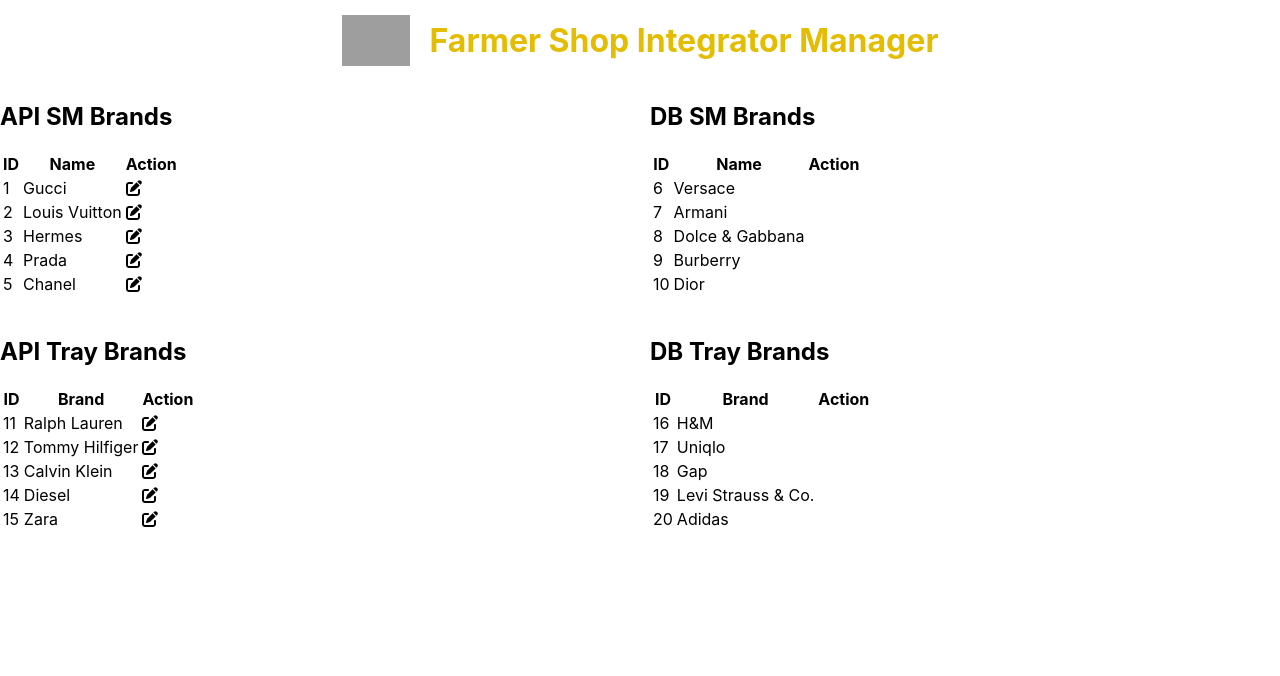
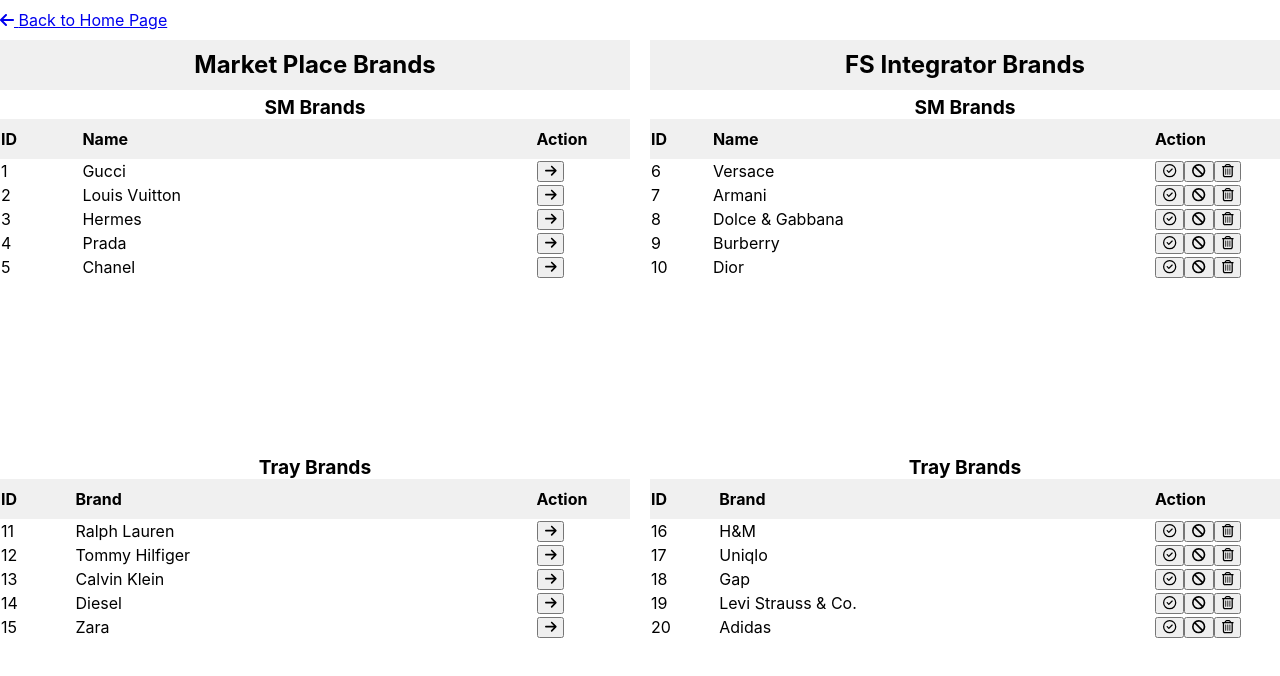
Before and after one commit to bruno-frascino/fsi-admin, a React (Create React App) app: page /sync/brand in a window 1280 px wide. Shown: the top 676 px of the page. Built offline with nearby package versions, Linux system fonts and the light colour scheme; no server answers; grey boxes are pictures that could not be loaded.

Commit message:
feat: New design and PrimeReact datatable added to sync pages

```diff
--- a/src/pages/sync/brand/index.tsx
+++ b/src/pages/sync/brand/index.tsx
@@ -1,125 +1,130 @@
-import { useEffect, useState } from "react";
+import { useEffect, useRef, useState } from "react";
 import { BrandSynchronizationDetails, FreshSBrand, DbSBrand, FreshTBrand, DbTBrand } from "../../../api/types";
-import { getBrandSynchronizationDetails } from "../../../api/api";
-import PageHeader from "../../../components/PageHeader";
+import { getBrandSynchronizationDetails, insertBrandDetails, updateBrandDetails } from "../../../api/api";
 import { FontAwesomeIcon } from '@fortawesome/react-fontawesome'
-import { faEdit } from '@fortawesome/free-solid-svg-icons'
+import { faBan, faArrowRight } from '@fortawesome/free-solid-svg-icons'
+import { faCircleCheck, faTrashCan } from '@fortawesome/free-regular-svg-icons'
+import BackLink from "../../../components/BackLink";
+import { DataTable } from 'primereact/datatable';
+import { Column } from 'primereact/column';
+import { useNavigate } from "react-router-dom";
+// import './brand.style.css'; // Import your CSS file
 
-const SyncBrandPage = () => {
+const SyncBrandPage: React.FC = () => {
   const [apiSmBrands, setApiSmBrands] = useState<FreshSBrand[] | null>(null);
   const [dbSmBrands, setDbSmBrands] = useState<DbSBrand[] | null>(null);
   const [apiTrayBrands, setApiTrayBrands] = useState<FreshTBrand[] | null>(null);
   const [dbTrayBrands, setDbTrayBrands] = useState<DbTBrand[] | null>(null);
+  const [errorMsg, setErrorMsg] = useState<string | null>(null);
 
-  useEffect(() => {
-    console.log('SyncBrandPage');
+  const navigate = useNavigate();
 
   const fetchSyncData = async () => {
     const response: BrandSynchronizationDetails = await getBrandSynchronizationDetails();
+    if(!response) {
+      // redirect to an error page
+      navigate('/error');
+      return;
+    }
+
     setApiSmBrands(response.apiSmBrands);
     setDbSmBrands(response.dbSmBrands);
     setApiTrayBrands(response.apiTrayBrands);
     setDbTrayBrands(response.dbTrayBrands);
+
   }
 
+  const isMounted = useRef(true);
+  useEffect(() => {
+
+    if (isMounted) {
       fetchSyncData();
+    }
+
+    return () => {
+      isMounted.current = false;
+    }
 
   } , []);
 
+  const upsertBrand = async (brand: FreshSBrand) => {
+    // check exising brand
+    const existingBrand = dbSmBrands?.find((b) => b.id === brand.id);
+    try{
+      if (existingBrand) {
+        // update
+        await updateBrandDetails(brand);
+      } else {
+        // insert
+        await insertBrandDetails(brand);
+      }
+      // update table state
+      // await fetchSyncData();
+
+    } catch (error) {
+      // set an error message in the state
+      setErrorMsg('Error saving brand');
+    }
+}
+
   return (
     <>
-    <PageHeader />
+    <BackLink link="/" text="Back to Home Page"/>
+    {errorMsg && <div className="error">{errorMsg}</div>}
+    <div></div>
     <div style={{ display: 'grid', gridTemplateColumns: '1fr 1fr', gap: '20px' }}>
-      <div>
-        <h2>API SM Brands</h2>
+      <div style={{ minHeight: '50vh', maxHeight: '50vh' }}>
+        <h2 className="my-table-h2">Market Place Brands</h2>
         {apiSmBrands && (
-        <table>
-          <thead>
-            <tr>
-              <th>ID</th>
-              <th>Name</th>
-              <th>Action</th>
-            </tr>
-          </thead>
-          <tbody>
-            {apiSmBrands.map((brand) => (
-              <tr key={brand.id}>
-                <td>{brand.id}</td>
-                <td>{brand.name}</td>
-                <td><FontAwesomeIcon icon={faEdit} /></td>
-              </tr>
-            ))}
-          </tbody>
-        </table>
+          <DataTable className="my-datatable" value={apiSmBrands} header="SM Brands">
+            <Column field="id" header="ID"></Column>
+            <Column field="name" header="Name"></Column>
+            <Column field="action" header="Action" body={(rowData) => (
+              <button onClick={() => upsertBrand(rowData)}><FontAwesomeIcon icon={faArrowRight}/></button>
+              )} style={{width: '15%'}}></Column>
+          </DataTable>
           )}
       </div>
-      <div>
-        <h2>DB SM Brands</h2>
+      <div style={{ minHeight: '50vh', maxHeight: '50vh' }}>
+        <h2 className="my-table-h2">FS Integrator Brands</h2>
         {dbSmBrands && (
-        <table>
-          <thead>
-            <tr>
-              <th>ID</th>
-              <th>Name</th>
-              <th>Action</th>
-            </tr>
-          </thead>
-          <tbody>
-            {dbSmBrands.map((brand) => (
-              <tr key={brand.id}>
-                <td>{brand.id}</td>
-                <td>{brand.name}</td>
-                <td>{/* Action goes here */}</td>
-              </tr>
-            ))}
-          </tbody>
-        </table>
+          <DataTable className="my-datatable" value={dbSmBrands} header="SM Brands">
+            <Column field="id" header="ID"></Column>
+            <Column field="name" header="Name"></Column>
+            <Column field="action" header="Action" body={(rowData) => (
+              <>
+              <button><FontAwesomeIcon icon={faCircleCheck}/></button>
+              <button><FontAwesomeIcon icon={faBan}/></button>
+              <button><FontAwesomeIcon icon={faTrashCan}/></button>
+              </>
+              )} style={{width: '20%'}}></Column>
+          </DataTable>
         )}
       </div>
-      <div>
-        <h2>API Tray Brands</h2>
+      <div style={{ minHeight: '50vh', maxHeight: '50vh' }}>
         {apiTrayBrands && (
-        <table>
-          <thead>
-            <tr>
-              <th>ID</th>
-              <th>Brand</th>
-              <th>Action</th>
-            </tr>
-          </thead>
-          <tbody>
-            {apiTrayBrands.map((brand) => (
-              <tr key={brand.id}>
-                <td>{brand.id}</td>
-                <td>{brand.brand}</td>
-                <td><FontAwesomeIcon icon={faEdit} /></td>
-              </tr>
-            ))}
-          </tbody>
-        </table>
+          <DataTable className="my-datatable" value={apiTrayBrands} header="Tray Brands">
+            <Column field="id" header="ID"></Column>
+            <Column field="brand" header="Brand"></Column>
+            <Column field="action" header="Action" body={(rowData) => (
+              <button onClick={() => upsertBrand(rowData)}><FontAwesomeIcon icon={faArrowRight}/></button>
+              )} style={{width: '15%'}}></Column>
+          </DataTable>
         )}
       </div>
-      <div>
-        <h2>DB Tray Brands</h2>
+      <div style={{ minHeight: '50vh', maxHeight: '50vh' }}>
         {dbTrayBrands && (
-        <table>
-          <thead>
-            <tr>
-              <th>ID</th>
-              <th>Brand</th>
-              <th>Action</th>
-            </tr>
-          </thead>
-          <tbody>
-            {dbTrayBrands.map((brand) => (
-              <tr key={brand.id}>
-                <td>{brand.id}</td>
-                <td>{brand.brand}</td>
-                <td>{/* Action goes here */}</td>
-              </tr>
-            ))}
-          </tbody>
-        </table>
+          <DataTable className="my-datatable" value={dbTrayBrands} header="Tray Brands">
+            <Column field="id" header="ID"></Column>
+            <Column field="brand" header="Brand"></Column>
+            <Column field="action" header="Action" body={(rowData) => (
+              <>
+              <button><FontAwesomeIcon icon={faCircleCheck}/></button>
+              <button><FontAwesomeIcon icon={faBan}/></button>
+              <button><FontAwesomeIcon icon={faTrashCan}/></button>
+              </>
+              )} style={{width: '20%'}}></Column>
+          </DataTable>
         )}
       </div>
     </div>
--- a/src/pages/sync/category/index.tsx
+++ b/src/pages/sync/category/index.tsx
@@ -1,8 +1,132 @@
-const SyncCategoryPage = () => {
+import { FontAwesomeIcon } from "@fortawesome/react-fontawesome";
+import React, { useEffect, useRef, useState } from "react";
+import BackLink from "../../../components/BackLink";
+import { faArrowRight, faBan, faCircleCheck, faTrashCan } from "@fortawesome/free-solid-svg-icons";
+import { CategorySynchronizationDetails, DbSCategory, DbTCategory, FreshSCategory, FreshTCategory } from "../../../api/types";
+import { getCategorySynchronizationDetails, insertCategoryDetails, updateCategoryDetails } from "../../../api/api";
+import { useNavigate } from "react-router-dom";
+import { DataTable } from "primereact/datatable";
+import { Column } from "primereact/column";
+
+const SyncCategoryPage: React.FC = () => {
+  const [apiSmCategories, setApiSmCategories] = useState<FreshSCategory[] | null>(null);
+  const [dbSmCategories, setDbSmCategories] = useState<DbSCategory[] | null>(null);
+  const [apiTrayCategories, setApiTrayCategories] = useState<FreshTCategory[] | null>(null);
+  const [dbTrayCategories, setDbTrayCategories] = useState<DbTCategory[] | null>(null);
+  const [errorMsg, setErrorMsg] = useState<string | null>(null);
+
+  const navigate = useNavigate();
+
+  const fetchSyncData = async () => {
+    const response: CategorySynchronizationDetails = await getCategorySynchronizationDetails();
+
+    if(!response) {
+      // redirect to an error page
+      navigate('/error');
+      return;
+    }
+
+    setApiSmCategories(response.apiSmCategories);
+    setDbSmCategories(response.dbSmCategories);
+    setApiTrayCategories(response.apiTrayCategories);
+    setDbTrayCategories(response.dbTrayCategories);
+  }
+
+  const isMounted = useRef(true);
+  useEffect(() => {
+
+    if (isMounted) {
+      fetchSyncData();
+    }
+
+    return () => {
+      isMounted.current = false;
+    }
+
+  } , []);
+
+  const upsertCategory = async (category: FreshSCategory) => {
+    // check exising brand
+    const existingCategory = dbSmCategories?.find((cat) => cat.id === category.id);
+    try{
+      if (existingCategory) {
+        // update
+        await updateCategoryDetails(category);
+      } else {
+        // insert
+        await insertCategoryDetails(category);
+      }
+      // update table state
+      await fetchSyncData();
+
+    } catch (error) {
+      // set an error message in the state
+      setErrorMsg('Error saving brand');
+    }
+}
+
   return (
-    <div>
-      <h1>SyncCategoryPage</h1>
+    <>
+    <BackLink link="/" text="Back to Home Page"/>
+    {errorMsg && <div className="error">{errorMsg}</div>}
+    <div></div>
+    <div style={{ display: 'grid', gridTemplateColumns: '1fr 1fr', gap: '20px' }}>
+      <div style={{ minHeight: '50vh', maxHeight: '50vh' }}>
+        <h2 className="my-table-h2">Market Place Categories</h2>
+        {apiSmCategories && (
+          <DataTable className="my-datatable" value={apiSmCategories} header="SM Categories">
+            <Column field="id" header="ID"></Column>
+            <Column field="name" header="Name"></Column>
+            <Column field="action" header="Action" body={(rowData) => (
+              <button onClick={() => upsertCategory(rowData)}><FontAwesomeIcon icon={faArrowRight}/></button>
+              )} style={{width: '15%'}}></Column>
+          </DataTable>
+        )}
+      </div>
+      <div style={{ minHeight: '50vh', maxHeight: '50vh' }}>
+        <h2 className="my-table-h2">FS Integrator Categories</h2>
+        {dbSmCategories && (
+          <DataTable className="my-datatable" value={dbSmCategories} header="SM Categories">
+            <Column field="id" header="ID"></Column>
+            <Column field="name" header="Name"></Column>
+            <Column field="action" header="Action" body={(rowData) => (
+              <>
+              <button><FontAwesomeIcon icon={faCircleCheck}/></button>
+              <button><FontAwesomeIcon icon={faBan}/></button>
+              <button><FontAwesomeIcon icon={faTrashCan}/></button>
+              </>
+              )} style={{width: '20%'}}></Column>
+          </DataTable>
+        )}
+      </div>
+      <div style={{ minHeight: '50vh', maxHeight: '50vh' }}>
+        {apiTrayCategories && (
+          <DataTable className="my-datatable" value={apiTrayCategories} header="Tray Categories">
+            <Column field="id" header="ID"></Column>
+            <Column field="name" header="Name"></Column>
+            <Column field="action" header="Action" body={(rowData) => (
+              <button onClick={() => upsertCategory(rowData)}><FontAwesomeIcon icon={faArrowRight}/></button>
+              )} style={{width: '15%'}}></Column>
+          </DataTable>
+      )}
+      </div>
+      <div style={{ minHeight: '50vh', maxHeight: '50vh' }}>
+        {dbTrayCategories && (
+          <DataTable className="my-datatable" value={dbTrayCategories} header="Tray Categories">
+            <Column field="id" header="ID"></Column>
+            <Column field="name" header="Name"></Column>
+            <Column field="action" header="Action" body={(rowData) => (
+              <>
+              <button><FontAwesomeIcon icon={faCircleCheck}/></button>
+              <button><FontAwesomeIcon icon={faBan}/></button>
+              <button><FontAwesomeIcon icon={faTrashCan}/></button>
+              </>
+              )} style={{width: '20%'}}></Column>
+          </DataTable>
+      )}
+      </div>
     </div>
+    </>
   );
 }
 
```
Lines whose indentation alone changed are shown as unchanged.
